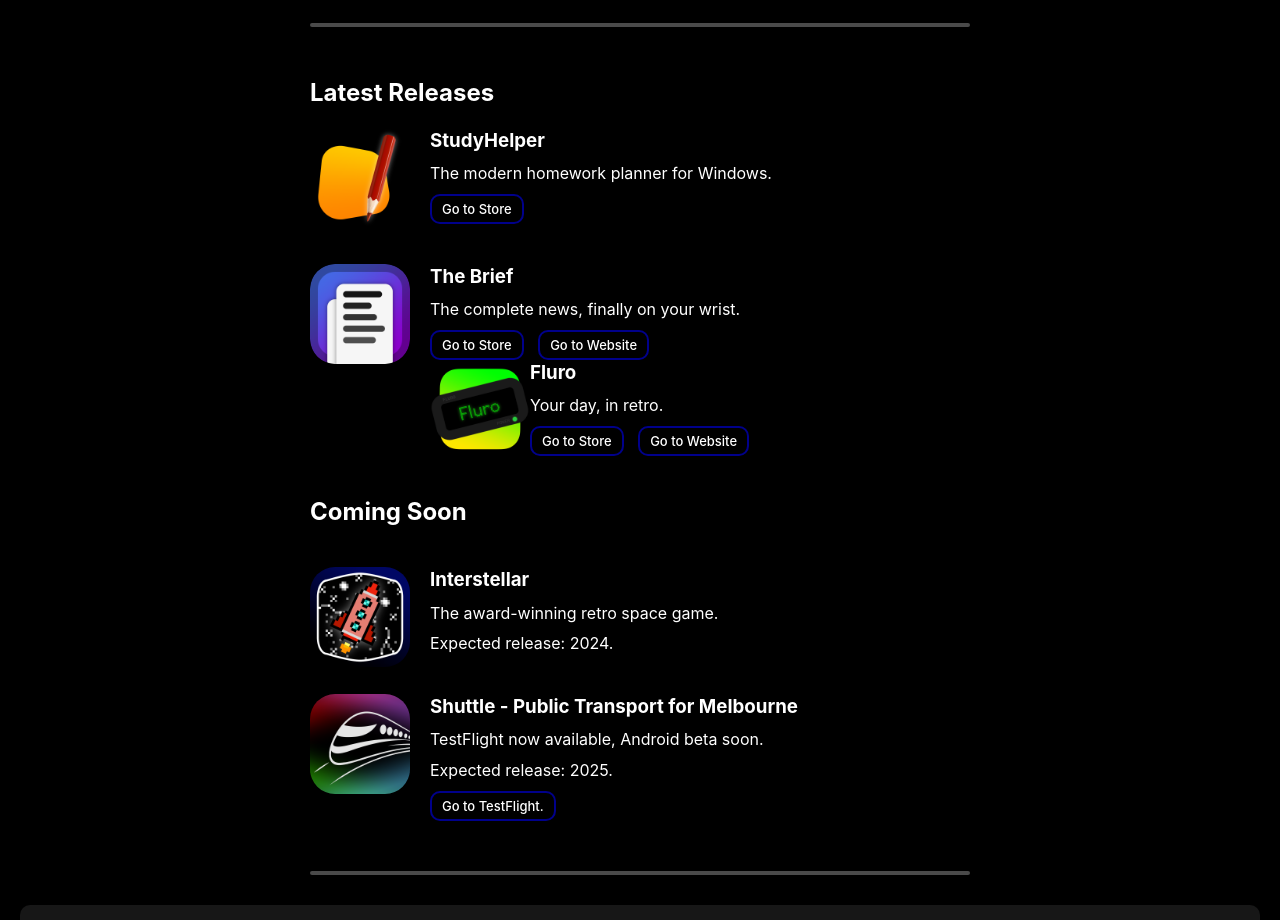
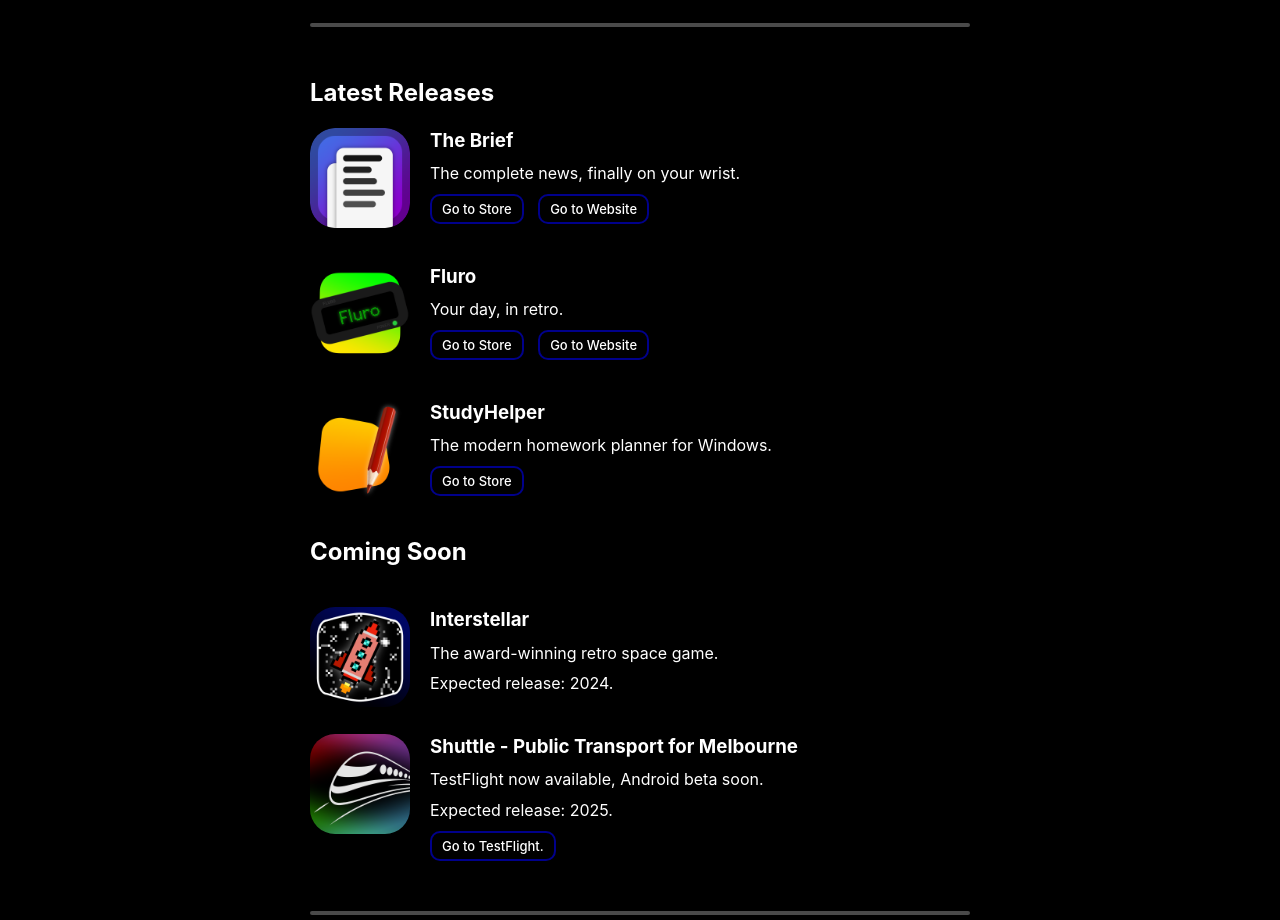
Before and after one commit to david-mazzeo/david-mazzeo.github.io, a plain HTML site: page index.html in a window 1280 px wide. Shown: the part 1260-2180 px from the top of the page. Drawn offline with Linux system fonts and the light colour scheme.

Commit message:
fixed issues and restructured new projects

```diff
--- a/index.html
+++ b/index.html
@@ -53,18 +53,6 @@
     <h2>Latest Releases</h2>
 
     <div class="icon">
-        <img src="StudyHelper.png" class="appIcon">
-
-      <div class="iconText">
-        <h3 class="inlineText">StudyHelper</h3>
-        <p class="inlineText">The modern homework planner for Windows.</p>
-        <button onclick="window.location.href='https://apps.microsoft.com/detail/9mw06jr87dt6?hl=en-au&gl=AU';">Go to Store</button>
-      </div>
-    </div>
-
-    <div class=seperator></div>
-
-    <div class="icon">
         <img src="TheBrief.png" class="appIcon">
 
       <div class="iconText">
@@ -75,6 +63,8 @@
       </div>
     </div>
 
+    <div class=seperator></div>
+
     <div class="icon">
         <img src="Fluro.png" class="appIcon">
 
@@ -83,6 +73,18 @@
         <p class="inlineText">Your day, in retro.</p>
         <button onclick="window.location.href='https://apps.apple.com/us/app/fluro-your-retro-organiser/id6736510658';">Go to Store</button>
         <button onclick="window.location.href='fluro.html';">Go to Website</button>
+      </div>
+    </div>
+
+    <div class=seperator></div>
+
+    <div class="icon">
+        <img src="StudyHelper.png" class="appIcon">
+
+      <div class="iconText">
+        <h3 class="inlineText">StudyHelper</h3>
+        <p class="inlineText">The modern homework planner for Windows.</p>
+        <button onclick="window.location.href='https://apps.microsoft.com/detail/9mw06jr87dt6?hl=en-au&gl=AU';">Go to Store</button>
       </div>
     </div>
 
```
